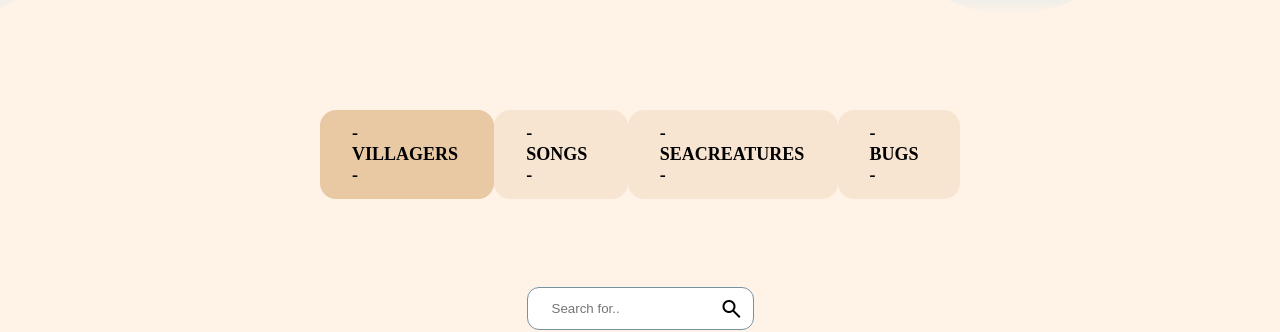
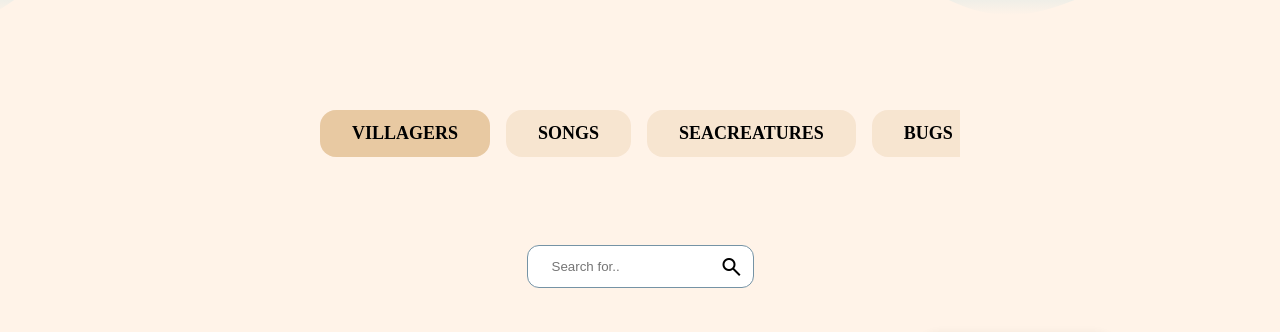
Before and after one commit to Celinaki/animalcrossingexam, a React (Create React App) app: page / in a window 1280 px wide. Shown: the part 313-645 px from the top of the page. Built offline with nearby package versions, Linux system fonts and the light colour scheme; no server answers; a web font is replaced by a local one.

Commit message:
updated style to scroll instead of column in categories

```diff
--- a/src/components/Categories.jsx
+++ b/src/components/Categories.jsx
@@ -42,25 +42,25 @@ const fetchChosen = (q) => {
       style={({ isActive }) => ({ background: isActive ? 'rgb(222 184 135 / 61%)' : '' })}>
      <li
      onClick={()=>{fetchChosen('villagers'); reloadPage('/')}}>
-        - VILLAGERS -
+         VILLAGERS
     </li>
     </NavLink>
     <NavLink to={`/songs`}
       style={({ isActive }) => ({ background: isActive ? 'rgb(222 184 135 / 61%)' : '' })}>
     <li onClick={()=>{fetchChosen('songs'); reloadPage('/songs')}}>
-        - SONGS -
+         SONGS
     </li>
     </NavLink>
     <NavLink to={`/seacreatures`}
       style={({ isActive }) => ({ background: isActive ? 'rgb(222 184 135 / 61%)' : '' })}>
     <li onClick={()=>{fetchChosen('seacreatures'); reloadPage('/seacreatures')}}>
-        - SEACREATURES -
+         SEACREATURES
     </li>
     </NavLink>
     <NavLink to={`/bugs`}
       style={({ isActive }) => ({ background: isActive ? 'rgb(222 184 135 / 61%)' : '' })}>
     <li onClick={()=>{fetchChosen('bugs'); reloadPage('/bugs')}}>
-        - BUGS -
+         BUGS
     </li>
     </NavLink>
 </ul>
--- a/src/styling/Categories.module.scss
+++ b/src/styling/Categories.module.scss
@@ -9,8 +9,10 @@
         padding: 2rem 0rem;
 
         font-weight: bolder;
-        flex-direction: column;
+       // flex-direction: column;
         align-items: center;
+        overflow: scroll;
+        gap: 1rem;
         a{
             color: inherit;
             text-decoration: none;
```
